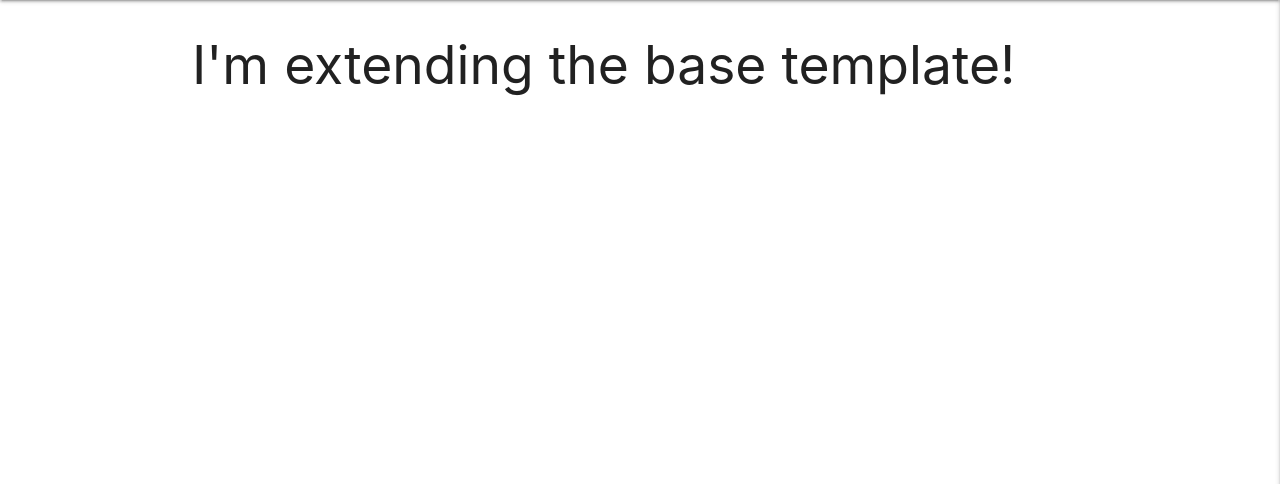
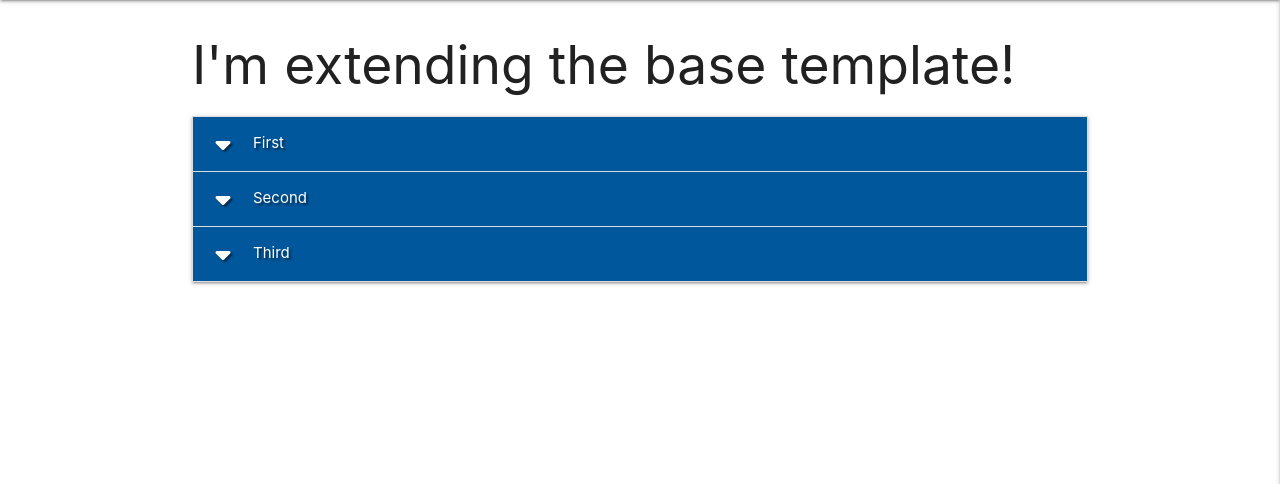
Before and after one commit to BMorrell92/BMorrell_Milestone_Project3, a Flask app: page / in a window 1280 px wide. Shown: the part 64-548 px from the top of the page. Run offline with Flask 2, Linux system fonts and the light colour scheme; data that the repository does not hold is empty; some libraries are stand-ins or nearby versions.

Commit message:
Added the Materilize Accordian setup

```diff
--- a/static/js/script.js
+++ b/static/js/script.js
@@ -4,4 +4,5 @@
 
 $(document).ready(function () {
     $(".sidenav").sidenav({edge: "right"});
+    $(".collapsible").collapsible();
 });
--- a/templates/tasks.html
+++ b/templates/tasks.html
@@ -11,4 +11,19 @@
         {{ task.due_date }}<br>
     {% endfor %}
 
+    <ul class="collapsible">
+        <li>
+            <div class="collapsible-header white-text light-blue darken-4 text-shadow"><i class="fas fa-caret-down"></i>First</div>
+            <div class="collapsible-body"><span>Lorem ipsum dolor sit amet.</span></div>
+        </li>
+        <li>
+            <div class="collapsible-header white-text light-blue darken-4 text-shadow"><i class="fas fa-caret-down"></i>Second</div>
+            <div class="collapsible-body"><span>Lorem ipsum dolor sit amet.</span></div>
+        </li>
+        <li>
+            <div class="collapsible-header white-text light-blue darken-4 text-shadow"><i class="fas fa-caret-down"></i>Third</div>
+            <div class="collapsible-body"><span>Lorem ipsum dolor sit amet.</span></div>
+        </li>
+    </ul>
+
 {% endblock %}
```
